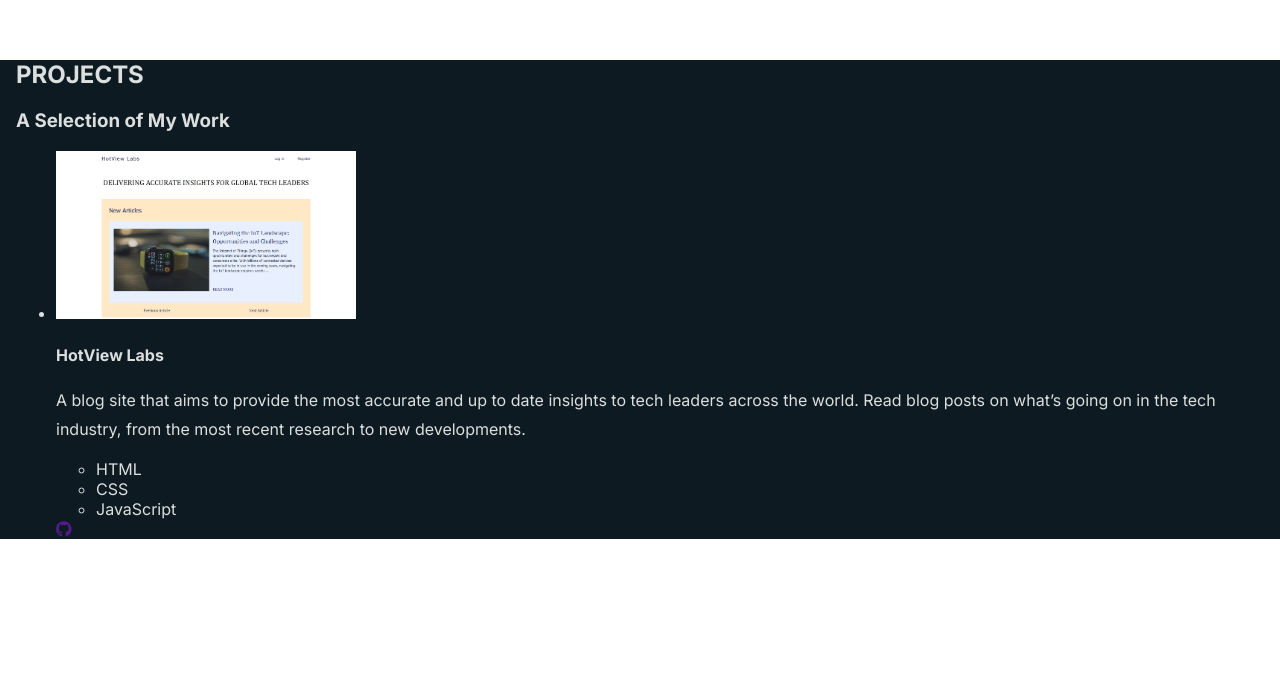
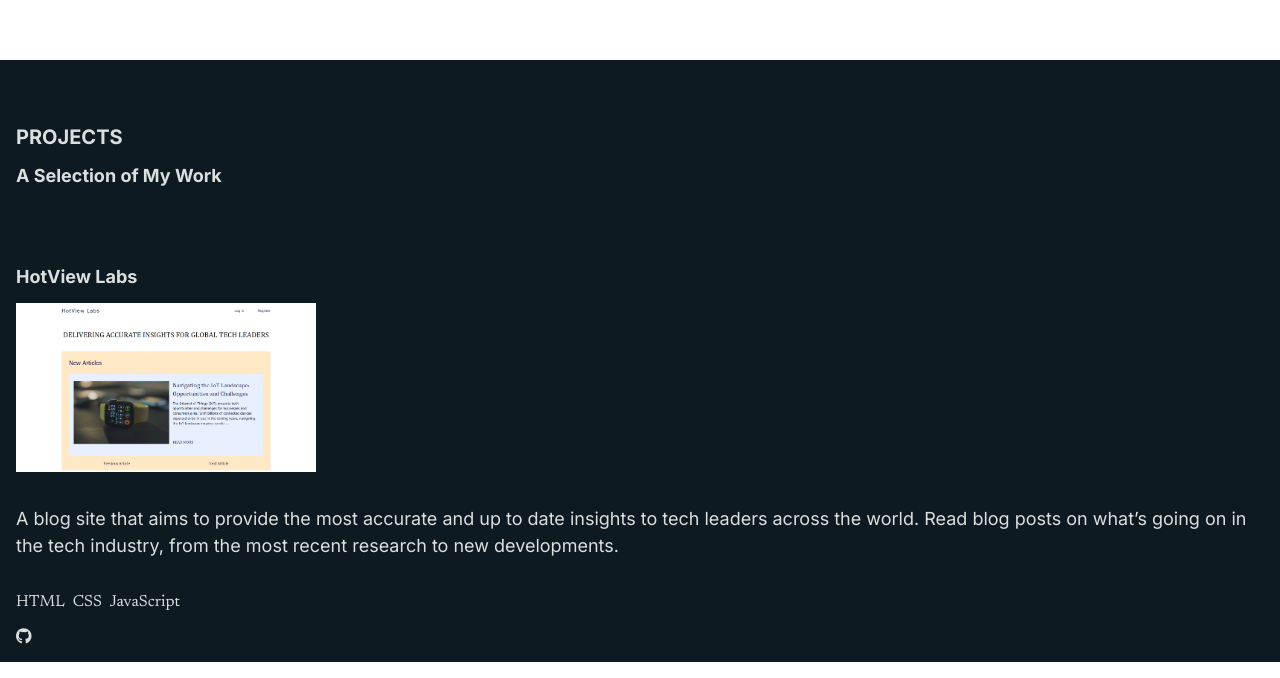
Before and after one commit to EliNygard/portfolio, a plain HTML site: page index.html in a window 1280 px wide. Shown: the part 932-1610 px from the top of the page. Before the commit the page ends 1487 px from the top, so only its background shows below. Drawn offline with Linux system fonts and the light colour scheme.

Commit message:
styling projects section

```diff
--- a/css/colors.css
+++ b/css/colors.css
@@ -3,8 +3,8 @@
     --color-text-light: #DBDFDE;
 
     --color-theme-green: #12503A;
-    --color-theme-red-hover-1: #830A48;
-    --color-theme-light-hover-2: #fff;
+    --color-theme-red-hover: #830A48;
+    --color-theme-light-hover: #fff;
 
     --color-theme-bg-dark: #0E1A22;
 }
@@ -21,10 +21,10 @@
     color: var(--color-theme-green);
 }
 
-.color-theme-red-hover-1 {
-    color: var(--color-theme-red-hover-1);
+.color-theme-red-hover {
+    color: var(--color-theme-red-hover);
 }
 
-.color-theme-light-hover-2 {
-    color: var(--color-theme-light-hover-2);
+.color-theme-light-hover {
+    color: var(--color-theme-light-hover);
 }
--- a/css/fonts.css
+++ b/css/fonts.css
@@ -3,6 +3,13 @@
   font-optical-sizing: auto;
   font-weight: 400;
   font-style: italic;
+}
+
+.newsreader-font {
+    font-family: "Newsreader", serif;
+  font-optical-sizing: auto;
+  font-weight: 400;
+  font-style: normal;
 }
 
 .inter-font {
--- a/css/global.css
+++ b/css/global.css
@@ -1,8 +1,7 @@
-.content {
-    /* max-width: 1280px; */
-    /* margin: auto; */
-}
-
 .max-w {
     max-width: 1280px;
 }
+
+li {
+    list-style: none;
+}
--- a/css/intro.css
+++ b/css/intro.css
@@ -24,7 +24,6 @@
 }
 
 .contact-icons {
-    list-style: none;
     display: flex;
     flex-direction: row;
     gap: 2rem;
@@ -37,7 +36,7 @@
 }
 
 .contact-icons li a i:hover {
-    color: var(--color-theme-red-hover-1);
+    color: var(--color-theme-red-hover);
 }
 
 .intro-menu {
--- a/css/media.css
+++ b/css/media.css
@@ -11,6 +11,14 @@
 @media only screen and (min-width: 1000px) {
     .hide-on-bs {
         display: none;
+    }
+
+
+    /* fonts */
+
+    p {
+        font-size: 1.125rem;
+        line-height: 1.687rem;
     }
 
     .intro-wrapper {
--- a/css/projects-list.css
+++ b/css/projects-list.css
@@ -4,9 +4,51 @@
 
 .projects-wrapper {
     margin: 1rem;
-
 }
 
-.projects-wrapper img {
+.projects-wrapper > ul {
+    padding: 0;
+}
+
+.projects-header {
+    padding: 3rem 0;
+}
+
+.projects-header h2 {
+    font-size: 1.25rem;
+}
+
+.projects-header h3, .thumbnail h4 {
+    font-size: 1.125rem;
+    margin: 0;
+}
+
+.project-item {
+    margin: 0;
+    padding: 1rem 0;
+}
+
+.thumbnail {
+    margin: 0;
+    display: flex;
+    flex-direction: column;
+    gap: 1rem;
+}
+
+.thumbnail img {
     max-width: 300px;
 }
+
+.languages {
+    padding: 1rem 0 1rem 0;
+    display: flex;
+    gap: .5rem;
+}
+
+.github-link {
+    color: var(--color-text-light);
+}
+
+.github-link:hover {
+    color: var(--color-theme-light-hover);
+}
--- a/index.html
+++ b/index.html
@@ -71,24 +71,23 @@
 
     <div class="projects-bg">
     <section class="projects-wrapper max-w color-text-light inter-font">
-
+        <div class="projects-header">
             <h2 class="uppercase">Projects</h2>
             <h3>A Selection of My Work</h3>
+        </div>
 
         <ul id="projects-list">
-            <li>
+            <li class="project-item">
                 <div class="thumbnail">
+                    <h4>HotView Labs</h4>
                     <img src="projects-img/HVL_19-9.png" alt="">
-                    <h4>HotView Labs</h4>
                     <p>A blog site that aims to provide the most accurate and up to date insights to tech leaders across the world. Read blog posts on what’s going on in the tech industry, from the most recent research to new developments.</p>
                 </div>
-                <div class="languages">
-                    <ul>
+                <ul class="languages newsreader-font">
                     <li>HTML</li>
                     <li>CSS</li>
                     <li>JavaScript</li>
                 </ul>
-                </div>
                 <a title="GitHub Repository" class="github-link" href="">
                     <i class="fa-brands fa-github"></i>
                 </a>
```
Lines whose indentation alone changed are shown as unchanged.
